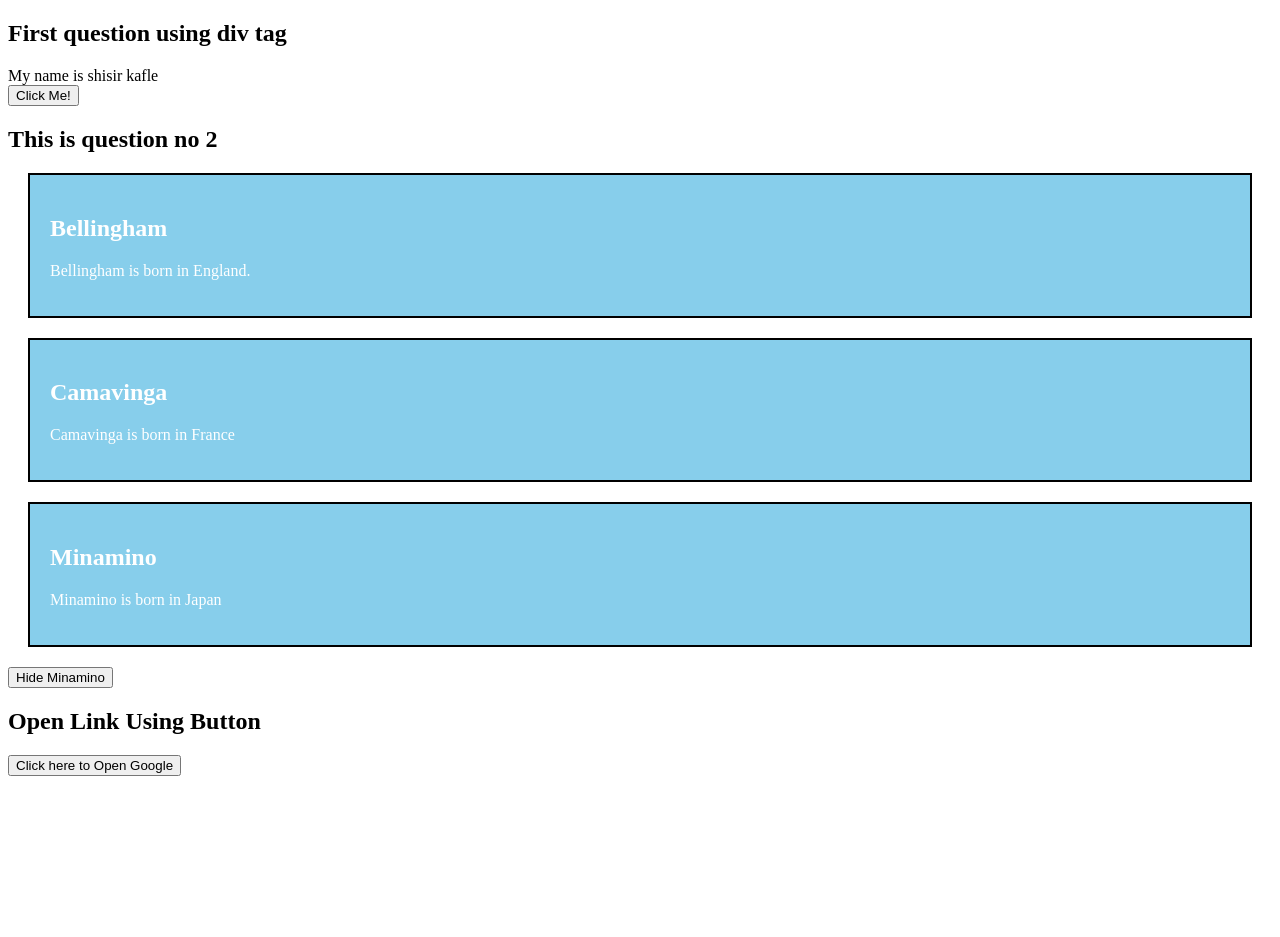
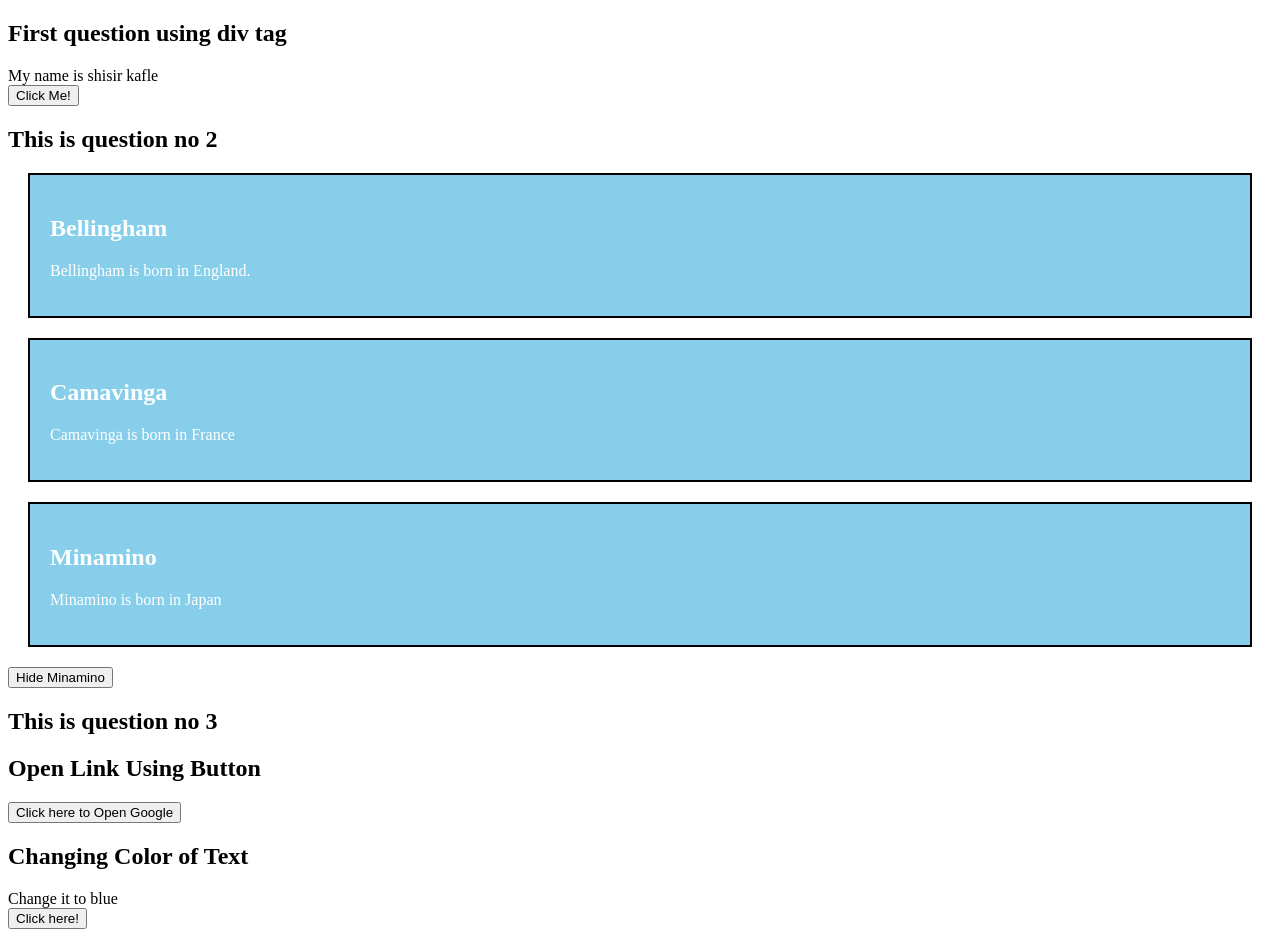
Before and after one commit to Kaflemax/mobile-programming, a plain HTML site: page index.html in a window 1280 px wide. Before the commit the page ends 800 px from the top, so only its background shows below. Drawn offline with Linux system fonts and the light colour scheme.

Commit message:
Added fourth Div

```diff
--- a/index.html
+++ b/index.html
@@ -31,7 +31,11 @@
   <p>Minamino is born in Japan</p>
 </div>
 <button type = "button" onclick = "document.getElementById('minamino').style.display='none'">Hide Minamino</button>
+  <h2>This is question no 3</h2>
   <h2>Open Link Using Button</h2>
  <a href="https:/www.google.com"><button type = "button">Click here to Open Google</button></a>
+ <h2>Changing Color of Text</h2>
+ <div id = "text">Change it to blue</div>
+ <button type = "button" onclick = "document.getElementById('text').style.color='blue'">Click here!</button>
 </body>
 </html>
```
